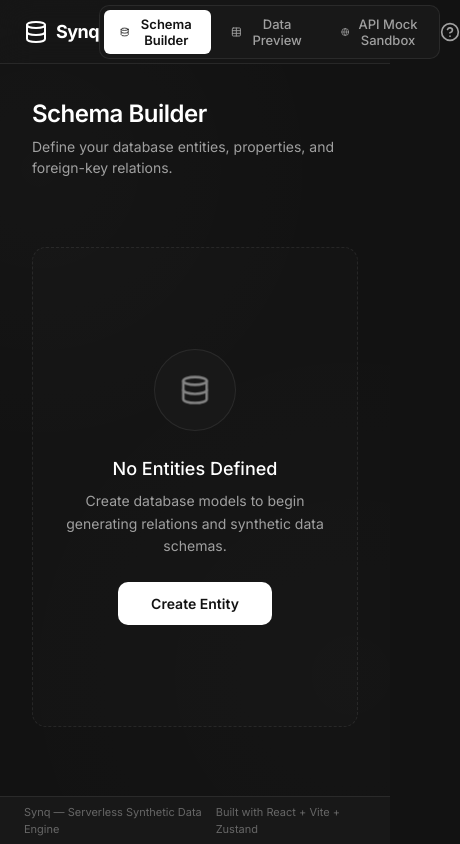
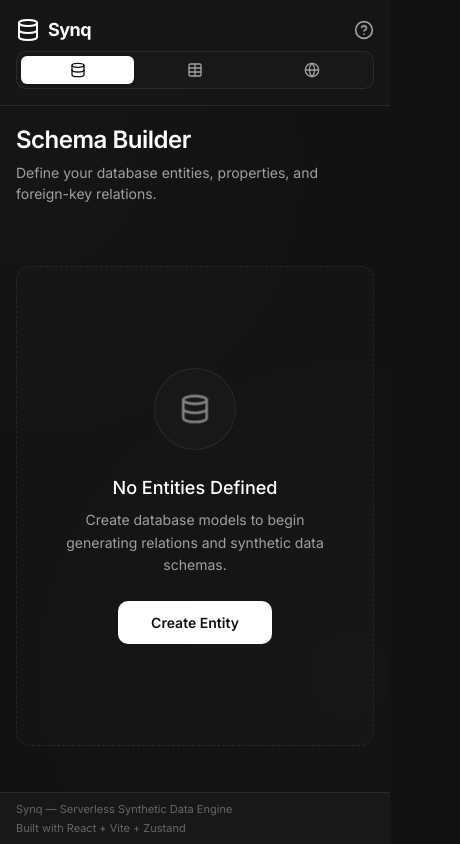
Before and after one commit to jaryalarshita/synq, a React (Vite) app: page / in a window 390 px wide. Shown: the whole page, 460 px wide, since content can reach past the window. Built offline with nearby package versions, Linux system fonts and the light colour scheme.

Commit message:
style: add responsive breakpoints for tablet, mobile, and small screens

```diff
--- a/src/style.css
+++ b/src/style.css
@@ -1551,3 +1551,112 @@ body {
   white-space: pre-wrap;
   word-wrap: break-word;
 }
+
+/* ==========================================================================
+   Responsive Breakpoints
+   Tablet (<=1024px): collapse side-by-side panes into stacked columns.
+   Mobile (<=768px):  stack the chrome (navbar, headers, footer).
+   Small  (<=560px):  icon-only navigation and single-column controls.
+   ========================================================================== */
+
+@media (max-width: 1024px) {
+  .workspace {
+    padding: var(--spacing-lg);
+  }
+
+  /* Request/response panels no longer fit side by side */
+  .request-response-split {
+    grid-template-columns: 1fr;
+    height: auto;
+  }
+
+  /* Entity list moves above its content instead of beside it */
+  .data-preview-layout,
+  .sandbox-layout {
+    flex-direction: column;
+    min-height: 0;
+  }
+
+  .data-preview-sidebar,
+  .sandbox-sidebar {
+    width: 100%;
+    max-height: 220px;
+  }
+}
+
+@media (max-width: 768px) {
+  .navbar {
+    height: auto;
+    flex-wrap: wrap;
+    gap: var(--spacing-sm);
+    padding: var(--spacing-md);
+  }
+
+  .nav-links {
+    order: 3;
+    width: 100%;
+    justify-content: space-between;
+    overflow-x: auto;
+  }
+
+  .nav-actions {
+    margin-left: auto;
+  }
+
+  .about-popover {
+    right: var(--spacing-md);
+    width: min(280px, calc(100vw - 2 * var(--spacing-md)));
+  }
+
+  .workspace {
+    padding: var(--spacing-md);
+  }
+
+  .pane-header {
+    flex-direction: column;
+    gap: var(--spacing-md);
+  }
+
+  .generation-controls {
+    flex-wrap: wrap;
+  }
+
+  .grid-toolbar {
+    flex-direction: column;
+    align-items: stretch;
+    gap: var(--spacing-sm);
+  }
+
+  .app-footer {
+    height: auto;
+    flex-direction: column;
+    align-items: flex-start;
+    gap: 2px;
+    padding: var(--spacing-sm) var(--spacing-md);
+  }
+}
+
+@media (max-width: 560px) {
+  /* Icon-only tabs so all three fit without horizontal scrolling */
+  .nav-btn span {
+    display: none;
+  }
+
+  .nav-btn {
+    justify-content: center;
+    flex: 1;
+  }
+
+  .export-format-selector {
+    grid-template-columns: 1fr;
+  }
+
+  .generation-controls,
+  .generation-controls .btn {
+    width: 100%;
+  }
+
+  .grid-pagination {
+    justify-content: space-between;
+  }
+}
```
